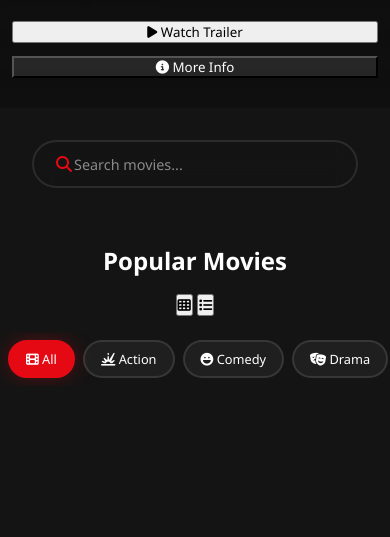
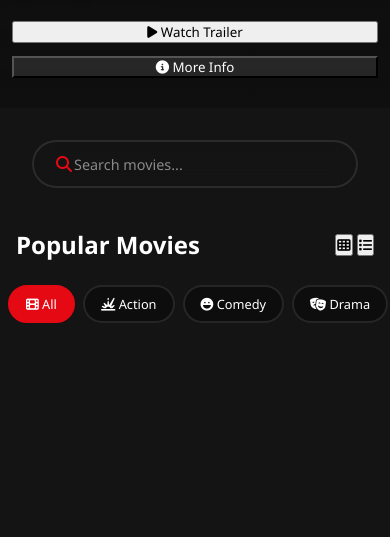
Before and after one commit to wahyudivaaa/FlashPlay, a website: page frontend/index.html in a window 390 px wide. Shown: the part 563-1100 px from the top of the page. Drawn offline with Linux system fonts and the light colour scheme; no server answers.

Commit message:
UPDATE: Refactor Categories and Movie Grid Styling for Enhanced Responsiveness

```diff
--- a/frontend/assets/css/style.css
+++ b/frontend/assets/css/style.css
@@ -461,50 +461,25 @@ header .search-container {
 
 /* Categories Section */
 .categories {
-    padding: 2rem 5%;
-}
-
-.categories h2 {
+    display: flex;
+    gap: 1rem;
+    padding: 0 5%;
     margin-bottom: 1.5rem;
-}
-
-.category-list {
-    display: flex;
-    gap: 1rem;
     overflow-x: auto;
-    padding: 1rem 0;
-    margin: 0;
-    white-space: nowrap;
-    scrollbar-width: thin;
-    scrollbar-color: var(--primary-color) rgba(255,255,255,0.1);
-    position: relative;
-    z-index: 10;
-}
-
-.category-list::-webkit-scrollbar {
-    height: 6px;
-}
-
-.category-list::-webkit-scrollbar-track {
-    background: rgba(255,255,255,0.1);
-    border-radius: 3px;
-}
-
-.category-list::-webkit-scrollbar-thumb {
-    background: var(--primary-color);
-    border-radius: 3px;
+    -webkit-overflow-scrolling: touch;
 }
 
 .category-btn {
     padding: 0.8rem 1.5rem;
     border: 2px solid rgba(255, 255, 255, 0.1);
-    background: rgba(255, 255, 255, 0.05);
-    color: var(--text-color);
-    border-radius: 25px;
+    background: rgba(0, 0, 0, 0.3);
+    color: #fff;
+    border-radius: 30px;
     cursor: pointer;
-    transition: all 0.3s ease;
     font-weight: 500;
-    min-width: max-content;
+    transition: all 0.3s ease;
+    white-space: nowrap;
+    backdrop-filter: blur(10px);
 }
 
 .category-btn:hover {
@@ -515,7 +490,18 @@ header .search-container {
 .category-btn.active {
     background: var(--primary-color);
     border-color: var(--primary-color);
-    box-shadow: 0 0 20px rgba(229, 9, 20, 0.3);
+}
+
+@media (max-width: 768px) {
+    .categories {
+        padding: 0;
+        margin-bottom: 1rem;
+    }
+
+    .category-btn {
+        padding: 0.6rem 1.2rem;
+        font-size: 0.9rem;
+    }
 }
 
 /* Movie Grid Layout */
@@ -536,6 +522,7 @@ header .search-container {
     transition: transform 0.3s, box-shadow 0.3s;
     aspect-ratio: 2/3;
     background: #1a1a1a;
+    width: 100%;
 }
 
 .movie-poster-container {
@@ -569,7 +556,7 @@ header .search-container {
     left: 0;
     right: 0;
     background: linear-gradient(to top, rgba(0,0,0,0.9) 0%, rgba(0,0,0,0.5) 60%, transparent 100%);
-    padding: 20px;
+    padding: 15px;
     color: white;
     transform: translateY(0);
     transition: transform 0.3s ease;
@@ -603,7 +590,7 @@ header .search-container {
 .movie-actions {
     display: flex;
     gap: 1rem;
-    margin-top: 2.5rem;
+    margin-top: 1.5rem;
 }
 
 .movie-btn {
@@ -1156,7 +1143,7 @@ footer {
     justify-content: space-between;
     align-items: center;
     margin-bottom: 1rem;
-    padding-top: 1rem;
+    padding: 0;
 }
 
 .section-title {
@@ -1164,7 +1151,6 @@ footer {
     font-weight: 600;
     color: #fff;
     margin: 0;
-    padding-left: 0;
 }
 
 .section-title::before {
@@ -2031,10 +2017,12 @@ footer {
     }
 
     .section-header {
-        flex-direction: column;
-        gap: 1rem;
-        align-items: center;
-        text-align: center;
+        padding: 0;
+    }
+
+    .categories {
+        padding: 0;
+        margin-bottom: 1rem;
     }
 
     .category-list {
@@ -2054,11 +2042,12 @@ footer {
 
     .movie-grid {
         grid-template-columns: repeat(auto-fill, minmax(140px, 1fr));
-        gap: 1rem;
+        gap: 0.8rem;
+        padding: 0.8rem;
     }
 
     .movie-card {
-        margin-bottom: 1rem;
+        margin-bottom: 0;
     }
 
     .movie-title {
@@ -2235,3 +2224,46 @@ footer {
         font-size: 1.1rem;
     }
 }
+
+/* Media query untuk tablet */
+@media screen and (max-width: 1024px) {
+    .movie-grid {
+        grid-template-columns: repeat(auto-fill, minmax(180px, 1fr));
+        gap: 1.5rem;
+        padding: 1.5rem;
+    }
+}
+
+/* Media query untuk mobile */
+@media screen and (max-width: 768px) {
+    .movie-grid {
+        grid-template-columns: repeat(auto-fill, minmax(140px, 1fr));
+        gap: 0.8rem;
+        padding: 0.8rem;
+    }
+
+    .movie-card {
+        margin-bottom: 0;
+    }
+
+    .movie-title {
+        font-size: 0.9rem;
+    }
+
+    .movie-meta {
+        font-size: 0.8rem;
+    }
+
+    .movie-actions {
+        margin-top: 1rem;
+    }
+}
+
+/* Media query untuk mobile kecil */
+@media screen and (max-width: 480px) {
+    .movie-grid {
+        grid-template-columns: repeat(auto-fill, minmax(120px, 1fr));
+        gap: 0.6rem;
+        padding: 0.6rem;
+    }
+}
```
